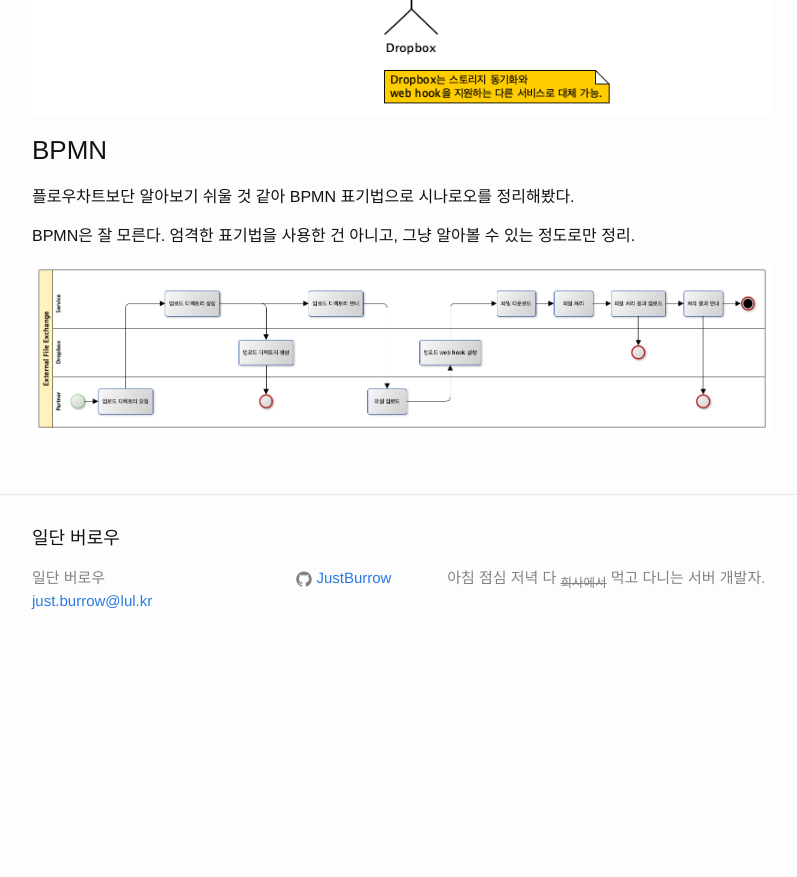
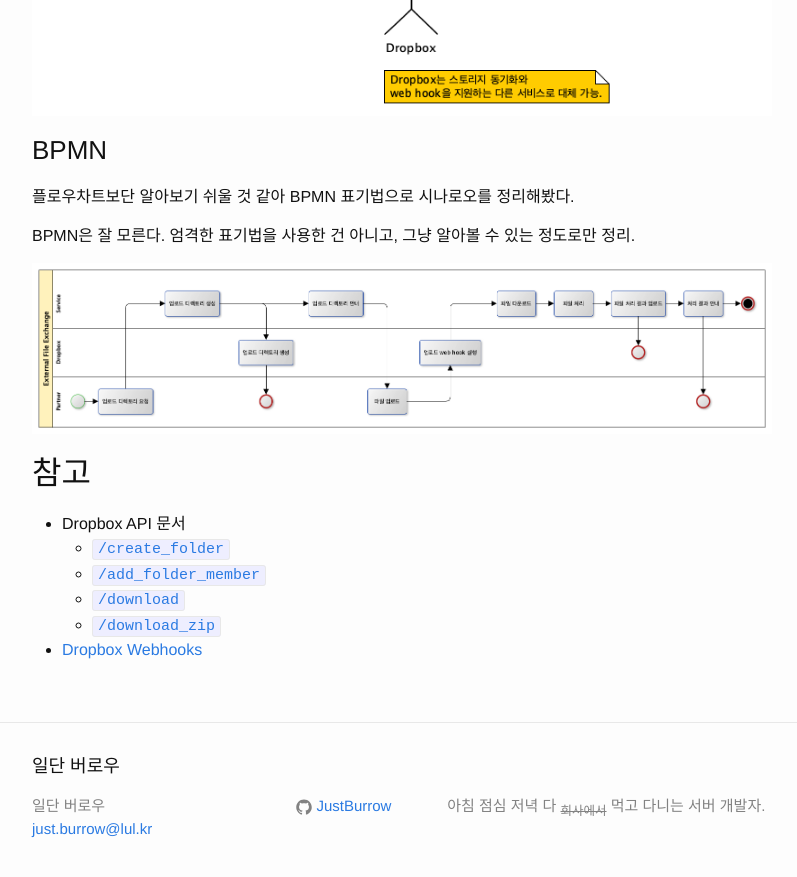
Before and after one commit to JustBurrow/JustBurrow.github.io, a Jekyll site: the page built from _posts/2020-02-16-file_exchange_application_with_dropbox.md, in a window 1280 px wide and 900 px high, scrolled down 1586 px. Shown: the top 877 px of the window, without its empty margins (238-1035 px from the left). Built offline with Jekyll 4.4.1, drawn with Linux system fonts in a browser that asks for light colours; before the commit the page ends 2258 px from its top, so only the background shows below that.

Commit message:
ADD : 참고 링크

```diff
--- a/_posts/2020-02-16-file_exchange_application_with_dropbox.md
+++ b/_posts/2020-02-16-file_exchange_application_with_dropbox.md
@@ -40,3 +40,12 @@
 BPMN은 잘 모른다. 엄격한 표기법을 사용한 건 아니고, 그냥 알아볼 수 있는 정도로만 정리.
 
 ![BPMN]({{ base.url }}/assets/file_exchange_application_with_dropbox/bpmn.png)
+
+## 참고
+
+- Dropbox API 문서
+    - [`/create_folder`](https://www.dropbox.com/developers/documentation/http/documentation#files-create_folder)
+    - [`/add_folder_member`](https://www.dropbox.com/developers/documentation/http/documentation#sharing-add_folder_member)
+    - [`/download`](https://www.dropbox.com/developers/documentation/http/documentation#files-download)
+    - [`/download_zip`](https://www.dropbox.com/developers/documentation/http/documentation#files-download_zip)
+- [Dropbox Webhooks](https://www.dropbox.com/developers/reference/webhooks)
```
